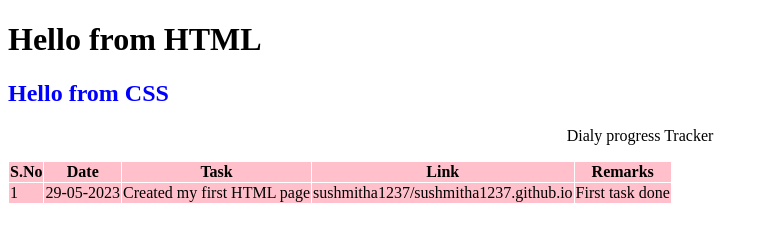
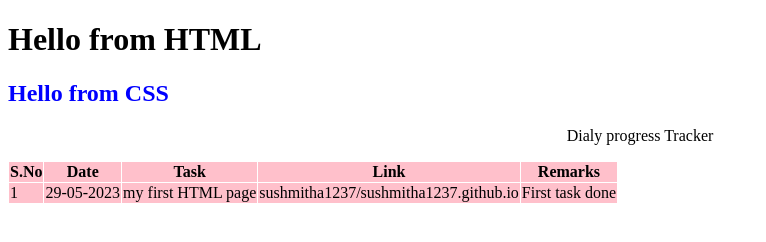
Before and after one commit to sushmitha1237/sushmitha1237.github.io, a plain HTML site: page index.html in a window 1280 px wide. Shown: the whole page, without its empty margins (0-766 px from the left). Drawn offline with Linux system fonts and the light colour scheme.

Commit message:
Update index.html

```diff
--- a/index.html
+++ b/index.html
@@ -22,7 +22,7 @@
         <tr>
             <td>1</td>
             <td>29-05-2023</td>
-            <td>Created my first HTML page</td>
+            <td>my first HTML page</td>
             <td>sushmitha1237/sushmitha1237.github.io</td>
             <td>First task done</td>
         </tr>
```
